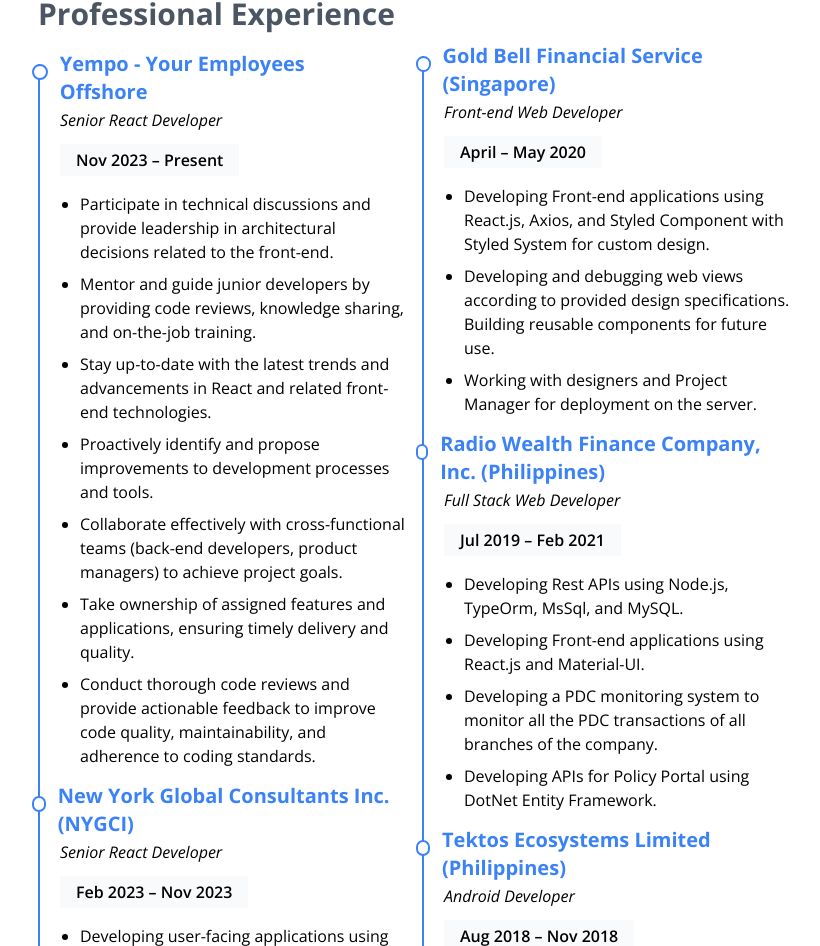
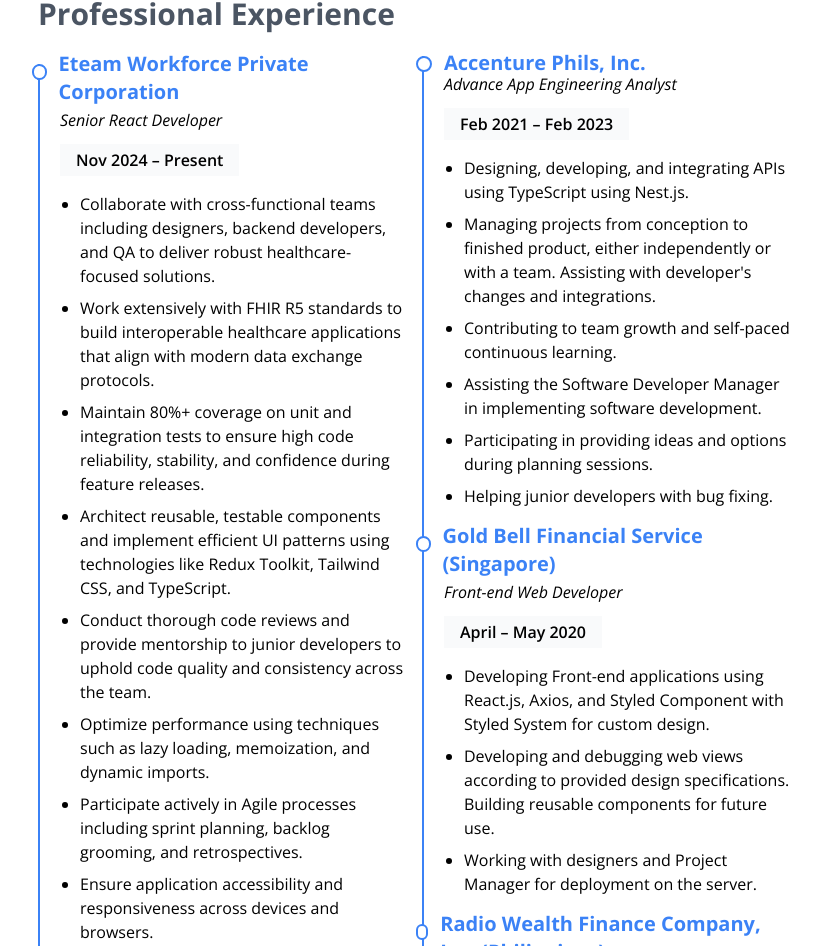
Before and after one commit to uraman2000/portfoliov2, a React (Vite) app: page / in a window 1280 px wide. Shown: the part 1854-2800 px from the top of the page, without its empty margins (218-1038 px from the left). Built offline with nearby package versions, Linux system fonts and the light colour scheme.

Commit message:
update resume: add new position as Senior React Developer at Eteam Workforce, revise job duration for Yempo, and enhance responsibilities list

```diff
--- a/src/components/PersonalExperience.jsx
+++ b/src/components/PersonalExperience.jsx
@@ -2,9 +2,24 @@
 
 const jobHistory = [
   {
+    company: "Eteam Workforce Private Corporation",
+    position: "Senior React Developer",
+    duration: "Nov 2024 – Present",
+    responsibilities: [
+      "Collaborate with cross-functional teams including designers, backend developers, and QA to deliver robust healthcare-focused solutions.",
+      "Work extensively with FHIR R5 standards to build interoperable healthcare applications that align with modern data exchange protocols.",
+      "Maintain 80%+ coverage on unit and integration tests to ensure high code reliability, stability, and confidence during feature releases.",
+      "Architect reusable, testable components and implement efficient UI patterns using technologies like Redux Toolkit, Tailwind CSS, and TypeScript.",
+      "Conduct thorough code reviews and provide mentorship to junior developers to uphold code quality and consistency across the team.",
+      "Optimize performance using techniques such as lazy loading, memoization, and dynamic imports.",
+      "Participate actively in Agile processes including sprint planning, backlog grooming, and retrospectives.",
+      "Ensure application accessibility and responsiveness across devices and browsers.",
+    ],
+  },
+  {
     company: "Yempo - Your Employees Offshore",
     position: "Senior React Developer",
-    duration: "Nov 2023 – Present",
+    duration: "Nov 2023 – Oct 2024",
     responsibilities: [
       "Participate in technical discussions and provide leadership in architectural decisions related to the front-end.",
       "Mentor and guide junior developers by providing code reviews, knowledge sharing, and on-the-job training.",
```
